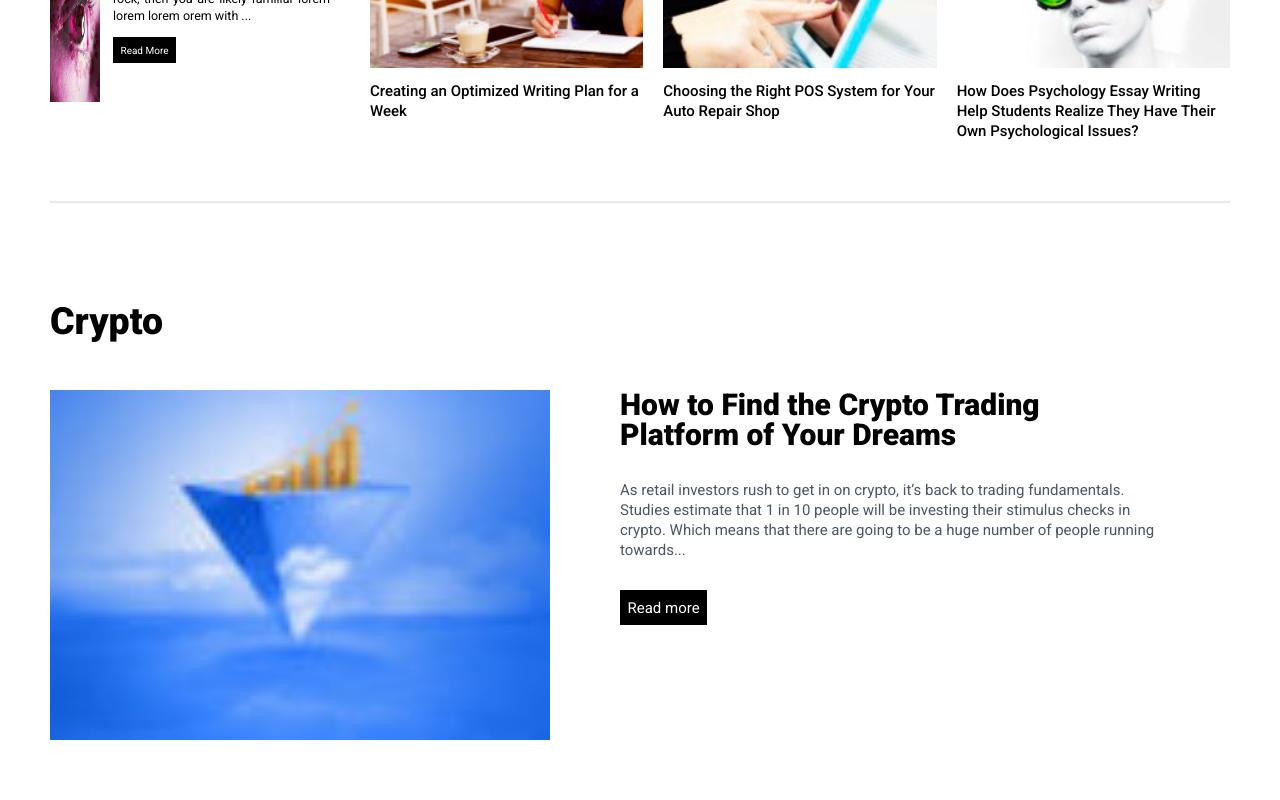
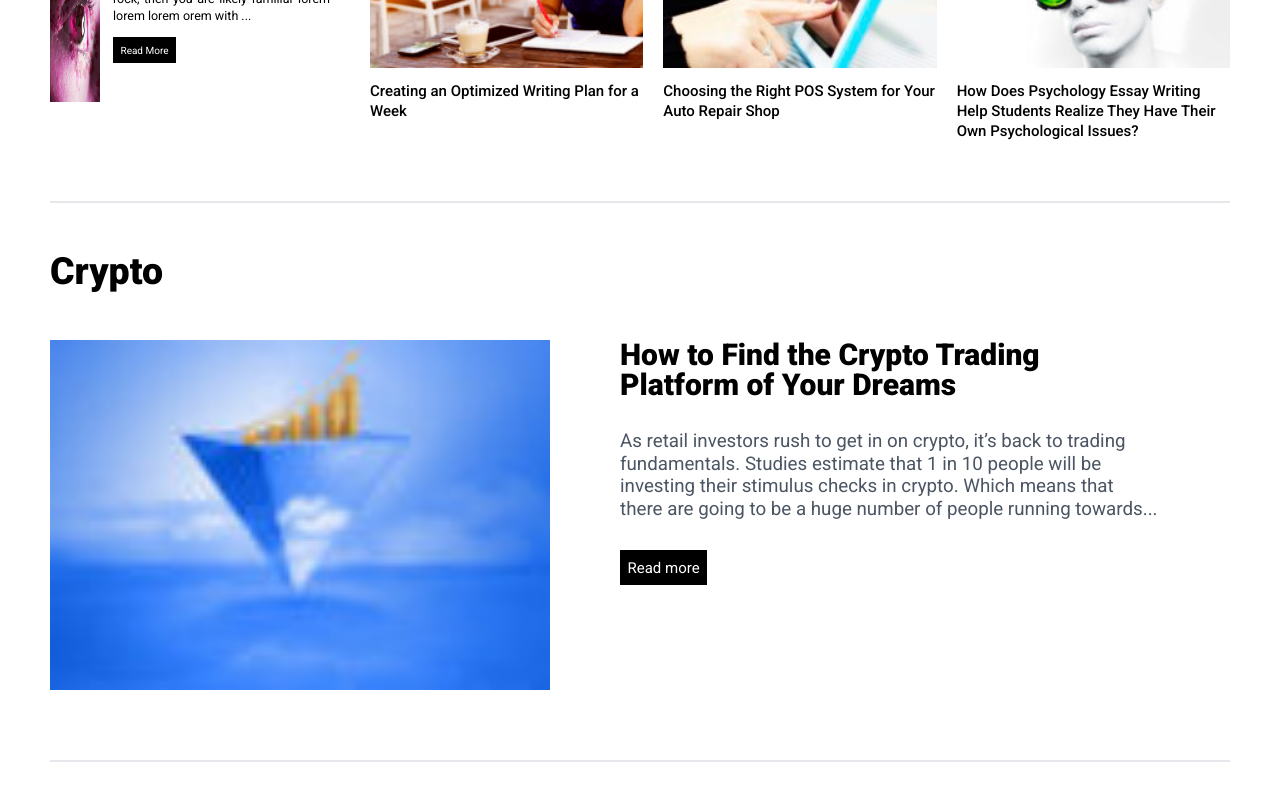
Before and after one commit to Akogwu24/clapway, a React (Create React App) app: page / in a window 1280 px wide. Shown: the part 1434-2234 px from the top of the page. Built offline with nearby package versions, Linux system fonts and the light colour scheme.

Commit message:
crypto border bottom added

```diff
--- a/src/components/common/ReadMoreCard.jsx
+++ b/src/components/common/ReadMoreCard.jsx
@@ -4,7 +4,7 @@ const ReadMoreCard = ({ header, brief, img }) => {
   return (
     <div className='mr-16 my-10'>
       <div className='mb-5'>
-        <h2 className='text-4xl font-bold'>{header}</h2>
+        <h2 className='hover:text-red-500 text-4xl font-bold'>{header}</h2>
       </div>
       <div className='flex justify-between'>
         <div className=''>
--- a/src/layout/Crypto.jsx
+++ b/src/layout/Crypto.jsx
@@ -4,7 +4,7 @@ import cryptoImg from '../assets/images/crypto-image.jpg';
 
 const Crypto = () => {
   return (
-    <section className='crypto py-20 mb-2px'>
+    <section className='crypto py-18 pb-28 border-b-2 mb-20'>
       <h1 className='text-6xl font-extrabold mb-20'>Crypto</h1>
       <div className='image-text-container flex'>
         <div className='image-container w-1/2 h-full'>
@@ -14,7 +14,7 @@ const Crypto = () => {
           <h1 className='text-5xl font-bold w-10/12 hover:text-red-500'>
             How to Find the Crypto Trading Platform of Your Dreams
           </h1>
-          <p className='text-2xl w-11/12 my-12 text-gray-600'>
+          <p className='text-3xl w-11/12 my-12 text-gray-600'>
             As retail investors rush to get in on crypto, it’s back to trading
             fundamentals. Studies estimate that 1 in 10 people will be investing
             their stimulus checks in crypto. Which means that there are going to
```
